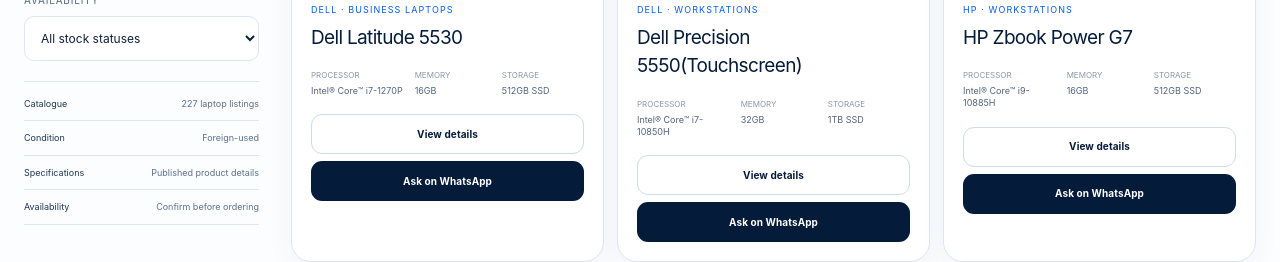
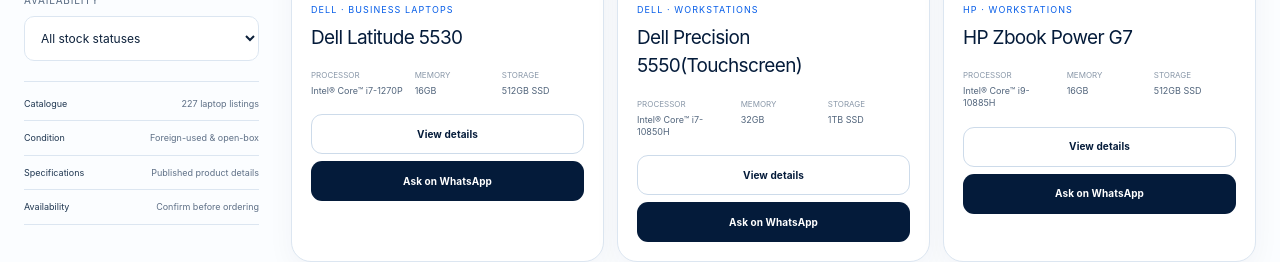
Before and after one commit to MICHEALSHOE2000/vintech, a Next.js app: page /shop in a window 1280 px wide. Shown: the part 1100-1362 px from the top of the page. Built offline with nearby package versions, Linux system fonts and the light colour scheme.

Commit message:
Add new laptop stock and update store address

```diff
--- a/app/components/ShopClient.tsx
+++ b/app/components/ShopClient.tsx
@@ -46,7 +46,7 @@
       <label>Processor<select data-testid="processor-filter" value={processor} onChange={(event) => setProcessor(event.target.value)}><option value="">All processors</option><option value="Core i5">Intel Core i5</option><option value="Core i7">Intel Core i7</option></select></label>
       <label>Use case<select value={useCase} onChange={(event) => setUseCase(event.target.value)}><option value="">All use cases</option><option>Office and remote work</option><option>Coding and development</option><option>Graphics and video editing</option><option>School and university</option><option>Everyday personal use</option></select></label>
       <label>Availability<select value={stock} onChange={(event) => setStock(event.target.value)}><option value="">All stock statuses</option><option>In Stock</option><option>Out of Stock</option></select></label>
-      <div className="filter-facts"><p><span>Catalogue</span>227 laptop listings</p><p><span>Condition</span>Foreign-used</p><p><span>Specifications</span>Published product details</p><p><span>Availability</span>Confirm before ordering</p></div>
+      <div className="filter-facts"><p><span>Catalogue</span>{products.length} laptop listings</p><p><span>Condition</span>Foreign-used &amp; open-box</p><p><span>Specifications</span>Published product details</p><p><span>Availability</span>Confirm before ordering</p></div>
     </div>
   );
 
```
